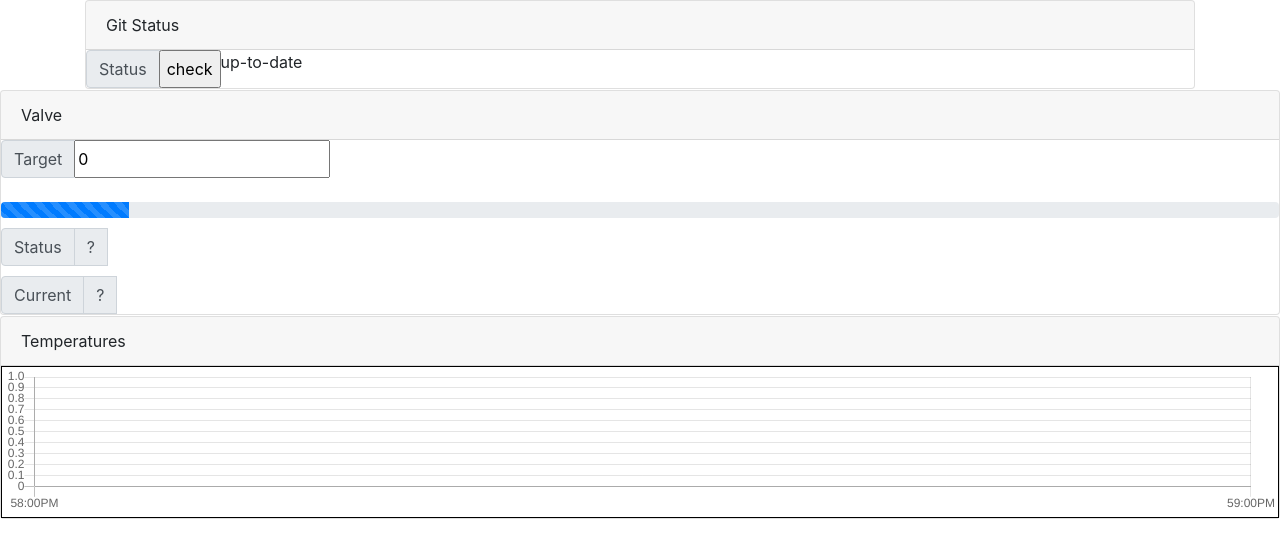
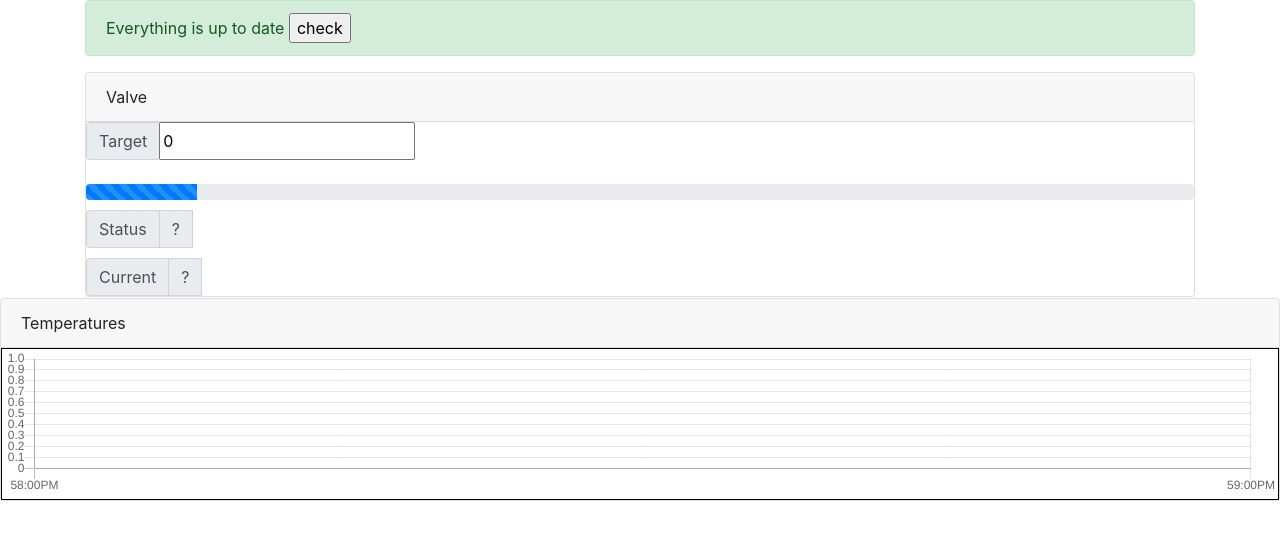
Before and after one commit to joram/distillery, a Flask app: page / in a window 1280 px wide. Shown: the top 558 px of the page. Run offline with Flask 2, Linux system fonts and the light colour scheme; data that the repository does not hold is empty; some libraries are stand-ins or nearby versions.

Commit message:
cleaning up

```diff
--- a/server.py
+++ b/server.py
@@ -1,12 +1,14 @@
-#!/usr/bin/env python
-from mock import mock_raspberrypi
-mock_raspberrypi()
-
-
-import os
-import json
+#!/usr/bin/env python3
 import datetime
 from flask import Flask, render_template, request
+import json
+import sys
+try:
+    from RPi import GPIO
+except:
+    import fake_rpi
+    sys.modules['RPi'] = fake_rpi.RPi  # Fake RPi (GPIO)
+    sys.modules['smbus'] = fake_rpi.smbus  # Fake smbus (I2C)
 from stores.temperatureStore import TemperatureStore
 from modules.button import Button
 from modules.valve import Valve
@@ -82,14 +84,8 @@
     return json.dumps(data)
 
 
-if __name__ == '__main__':
-    if os.environ.get("WERKZEUG_RUN_MAIN") == "true":
-        # ts = TemperatureStore(pin=0, sleep=2, calibrations=calibrations)
-        # ts.start()
-        # temperatureStores.append(ts)
-        # valves["input"] = Valve()
-        pass
+if __name__ == "__main__":
     app.run(
-      debug=True,
-      host='0.0.0.0',
+        debug=True,
+        host='0.0.0.0',
     )
--- a/templates/git_status.html
+++ b/templates/git_status.html
@@ -24,14 +24,12 @@
 	});
 </script>
 
-<div class="input-group">
-    <div class="input-group-prepend">
-        <span class="input-group-text">Status</span>
-    </div>
+<div id="git-uptodate" class="alert alert-success" >
+    Everything is up to date
     <input id="git-check-button" class="valve" type="button" value="check"/>
-    <div id="git-uptodate">up-to-date</div>
-    <div id="git-outofdate" style="display:None;">
-        out-of-date
-        <input id="git-update-button" class="valve" type="button" value="update"/>
-    </div>
 </div>
+
+<div id="git-outofdate" class="alert alert-warning"  style="display:None;">
+    The code is out of date
+    <input id="git-update-button" class="valve" type="button" value="update"/>
+</div>
--- a/templates/index.html
+++ b/templates/index.html
@@ -15,18 +15,7 @@
   </head>
   <body>
   <div class="container">
-
-    <div class="row">
-      <div class="col">
-        <div class="card">
-          <div class="card-header">Git Status</div>
-            {% include 'git_status.html' %}
-          </div>
-        </div>
-      </div>
-      <div class="col">
-      </div>
-    </div>
+           {% include 'git_status.html' %}
 
     <div class="row">
       <div class="col">
```
Also changed, not shown: mock.py (deleted, +0 -8 lines), README.md.
